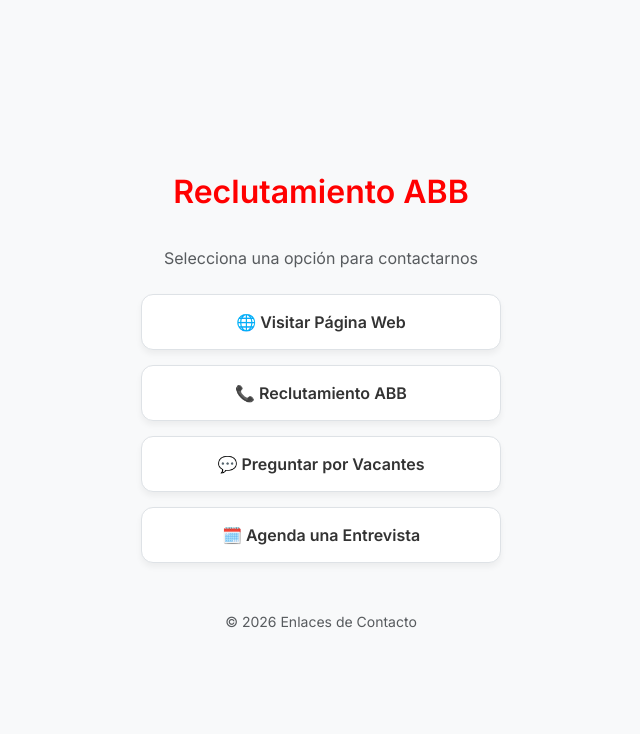
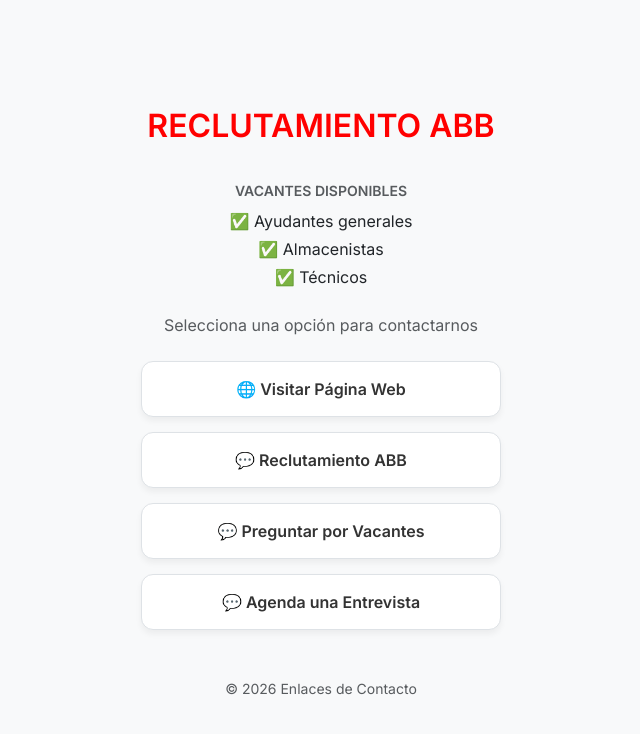
Before and after one commit to CocoMarck/abb-links, a plain HTML site: page index.html in a window 1280 px wide. Shown: the whole page, without its empty margins (319-959 px from the left). Drawn offline with nearby package versions, Linux system fonts and the light colour scheme.

Commit message:
mejoras en lista

```diff
--- a/index.html
+++ b/index.html
@@ -53,23 +53,33 @@
 <body>
 
 <div class="container-mobile">
-    <div class="logo-placeholder">Reclutamiento ABB</div>
+    <div class="logo-placeholder">RECLUTAMIENTO ABB</div>
+
+    <div class="mb-4 text-center">
+        <p class="fw-bold text-uppercase small text-muted mb-2">Vacantes Disponibles</p>
+        <ul class="list-unstyled">
+            <li class="mb-1">✅ Ayudantes generales</li>
+            <li class="mb-1">✅ Almacenistas</li>
+            <li class="mb-1">✅ Técnicos</li>
+        </ul>
+    </div>
+
     <p class="text-muted mb-4">Selecciona una opción para contactarnos</p>
 
     <a href="https://new.abb.com/mx" target="_blank" class="btn-custom">
         🌐 Visitar Página Web
     </a>
 
-    <a href="tel:8116903357" class="btn-custom">
-        📞 Reclutamiento ABB
+    <a href="https://wa.me/528116903357" target="_blank" class="btn-custom">
+        💬 Reclutamiento ABB
     </a>
 
     <a href="https://wa.me/528182547528" target="_blank" class="btn-custom">
         💬 Preguntar por Vacantes
     </a>
 
-    <a href="tel:81180116792" class="btn-custom">
-        🗓️ Agenda una Entrevista
+    <a href="https://wa.me/5281180116792" target="_blank" class="btn-custom">
+        💬 Agenda una Entrevista
     </a>
 
     <footer class="mt-5 text-muted small">
```
Also changed, not shown: 1 other file.
